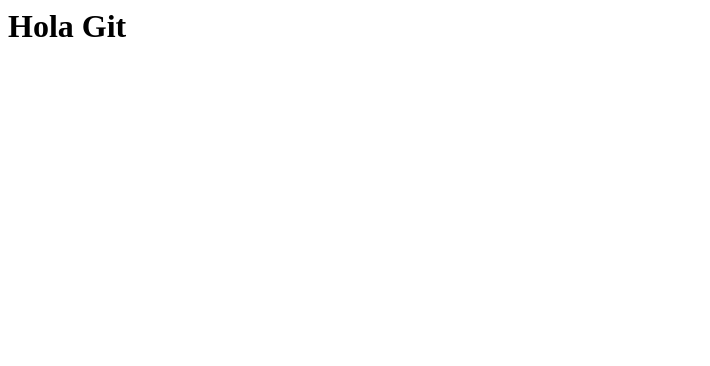
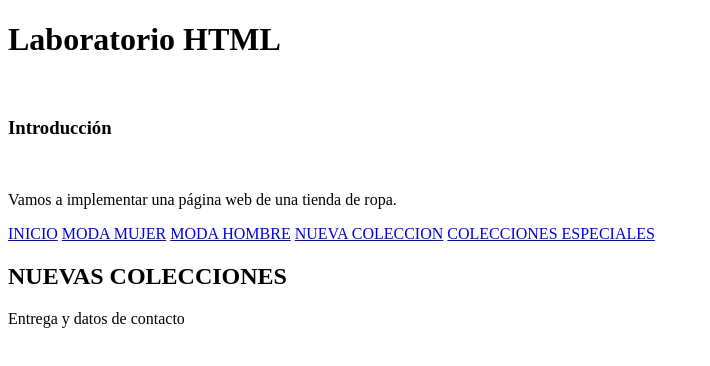
Before and after one commit to vrojo2024/Modulo1-HTML, a website built with Parcel: page src/index.html in a window 1280 px wide. Shown: the whole page, without its empty margins (0-710 px from the left). Built offline with nearby package versions, Linux system fonts and the light colour scheme.

Commit message:
comienzo mi web

```diff
--- a/src/index.html
+++ b/src/index.html
@@ -1,6 +1,41 @@
-<html>
-  <body>
-    <h1>Hola Git</h1>
-    <script src="./index.js"></script>
-  </body>
+<!DOCTYPE html>
+<html lang="en">
+<head>
+    <meta charset="UTF-8">
+    <meta name="viewport" content="width=device-width, initial-scale=1.0">
+    <link rel="stylesheet" href="styles.css" />
+    <title>Laboratorio Módulo 1 - HTML</title>
+    <link rel="stylesheet" href="style.css" />
+    <script></script>
+</head>
+<body>
+    <header>
+        <h1 id="titulo1">Laboratorio HTML</h1>
+            <br>
+        <h3 id="titulo2">Introducción</h3>
+            <br>
+        <p id="parrafo">Vamos a implementar una página web de una tienda de ropa.</p>
+    </header>
+    <nav>
+        <a href="/">INICIO</a>
+        <a href="/modamuejr">MODA MUJER</a>
+        <a href="/modamuejr">MODA HOMBRE</a>
+        <a href="/modamuejr">NUEVA COLECCION</a>
+        <a href="/modamuejr">COLECCIONES ESPECIALES</a>
+    </nav>
+    <main>
+        <Section>
+            <article>
+                <h2>NUEVAS COLECCIONES</h2>
+            </article>
+        </Section>
+    </main>
+    <footer>Entrega y datos de contacto</footer>
+
+
+
+        </header>
+
+
+</body>
 </html>
```
